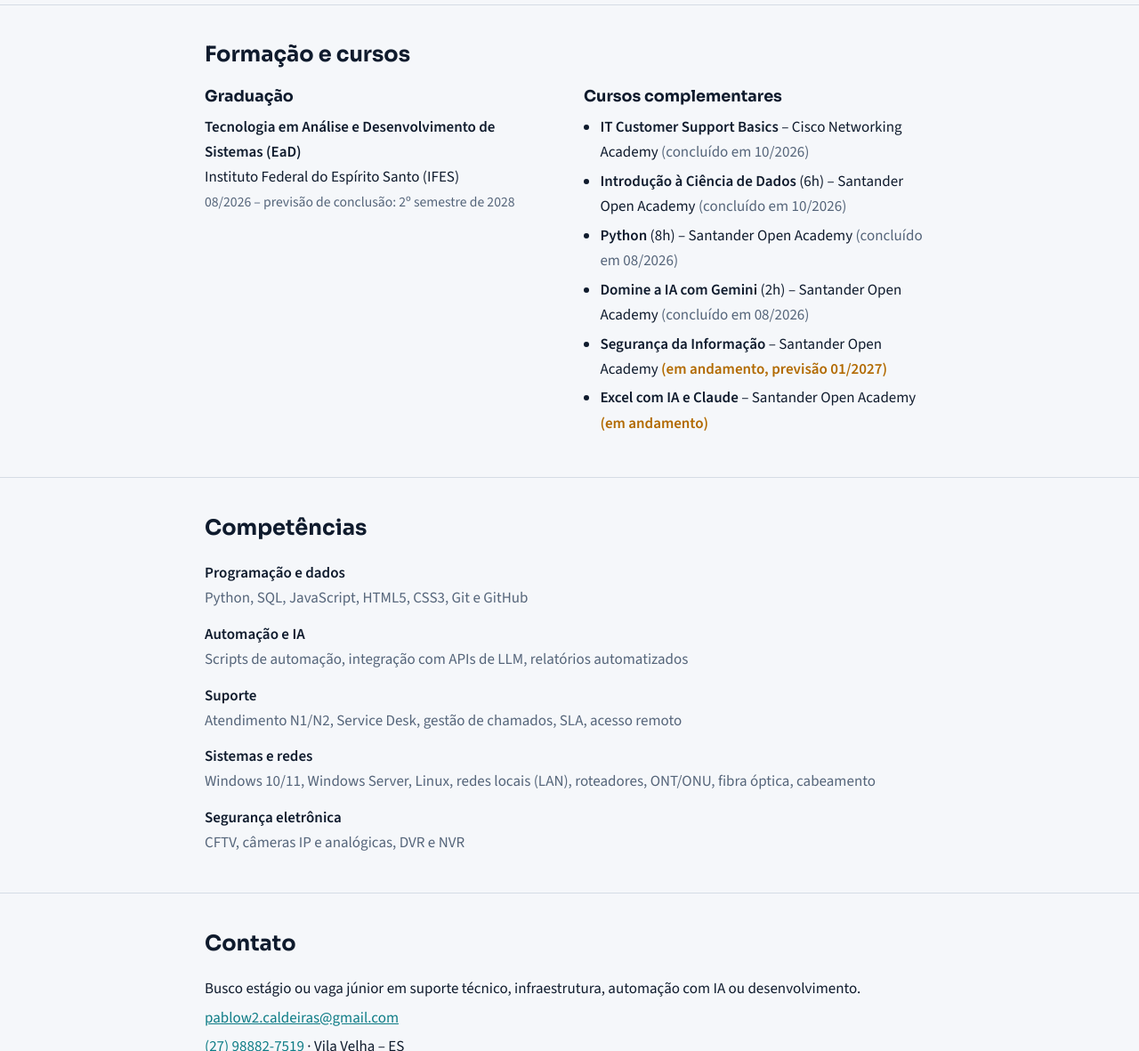
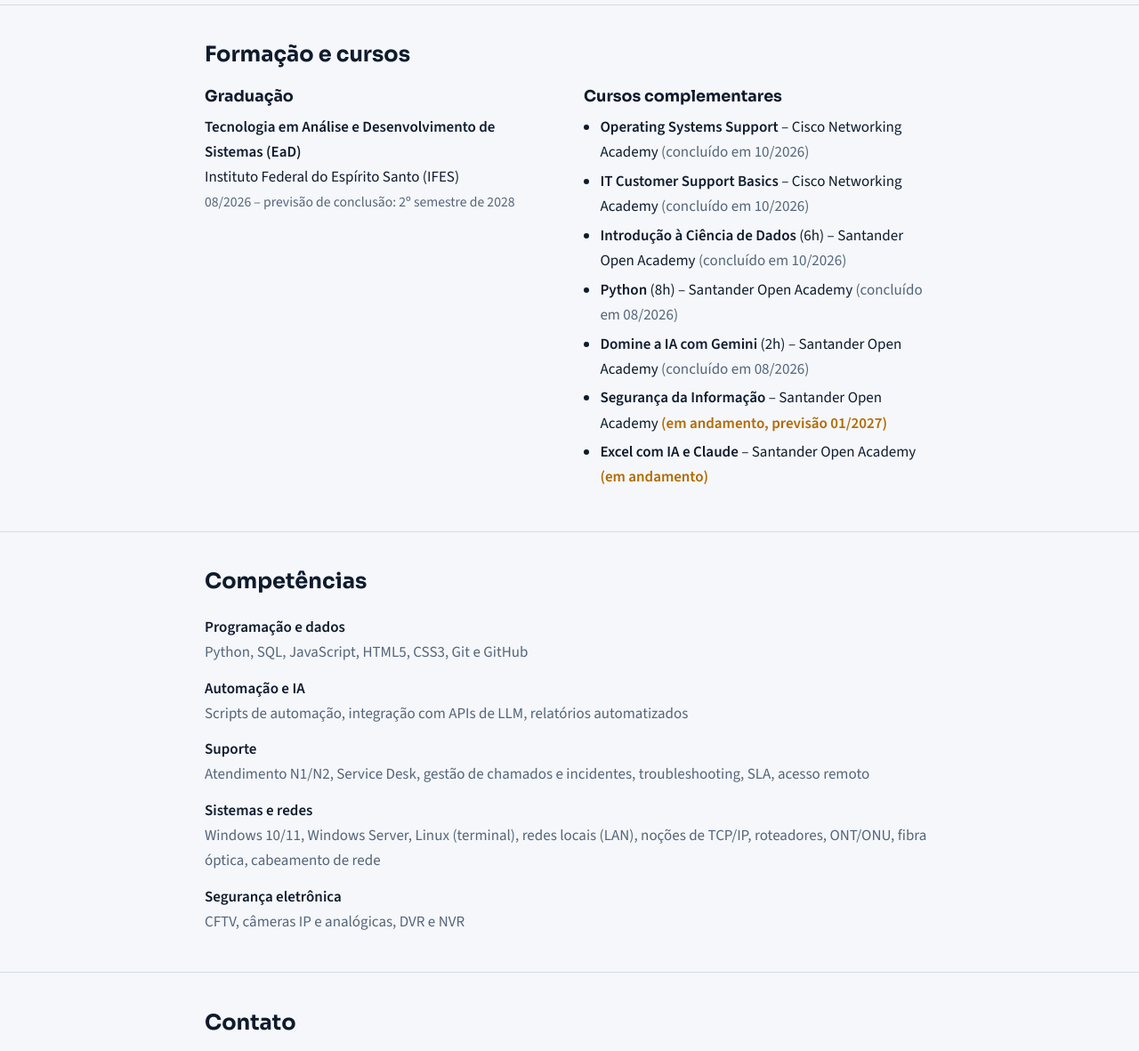
Before and after one commit to PabloCaldeira/PabloCaldeira.github.io, a plain HTML site: page index.html in a window 1280 px wide. Shown: the part 2500-3681 px from the top of the page at 89% size. Drawn offline with nearby package versions, Linux system fonts and the light colour scheme.

Commit message:
Add files via upload

```diff
--- a/index.html
+++ b/index.html
@@ -203,6 +203,7 @@ address p,.contact>p{margin:.3rem 0}
 <section aria-labelledby="h-cursos">
 <h3 id="h-cursos">Cursos complementares</h3>
 <ul class="plain">
+<li><strong>Operating Systems Support</strong> – Cisco Networking Academy <span class="when-c">(concluído em 10/2026)</span></li>
 <li><strong>IT Customer Support Basics</strong> – Cisco Networking Academy <span class="when-c">(concluído em 10/2026)</span></li>
 <li><strong>Introdução à Ciência de Dados</strong> (6h) – Santander Open Academy <span class="when-c">(concluído em 10/2026)</span></li>
 <li><strong>Python</strong> (8h) – Santander Open Academy <span class="when-c">(concluído em 08/2026)</span></li>
@@ -221,8 +222,8 @@ address p,.contact>p{margin:.3rem 0}
 <dl>
 <dt>Programação e dados</dt><dd>Python, SQL, JavaScript, HTML5, CSS3, Git e GitHub</dd>
 <dt>Automação e IA</dt><dd>Scripts de automação, integração com APIs de LLM, relatórios automatizados</dd>
-<dt>Suporte</dt><dd>Atendimento N1/N2, Service Desk, gestão de chamados, SLA, acesso remoto</dd>
-<dt>Sistemas e redes</dt><dd>Windows 10/11, Windows Server, Linux, redes locais (LAN), roteadores, ONT/ONU, fibra óptica, cabeamento</dd>
+<dt>Suporte</dt><dd>Atendimento N1/N2, Service Desk, gestão de chamados e incidentes, troubleshooting, SLA, acesso remoto</dd>
+<dt>Sistemas e redes</dt><dd>Windows 10/11, Windows Server, Linux (terminal), redes locais (LAN), noções de TCP/IP, roteadores, ONT/ONU, fibra óptica, cabeamento de rede</dd>
 <dt>Segurança eletrônica</dt><dd>CFTV, câmeras IP e analógicas, DVR e NVR</dd>
 </dl>
 </div>
```
